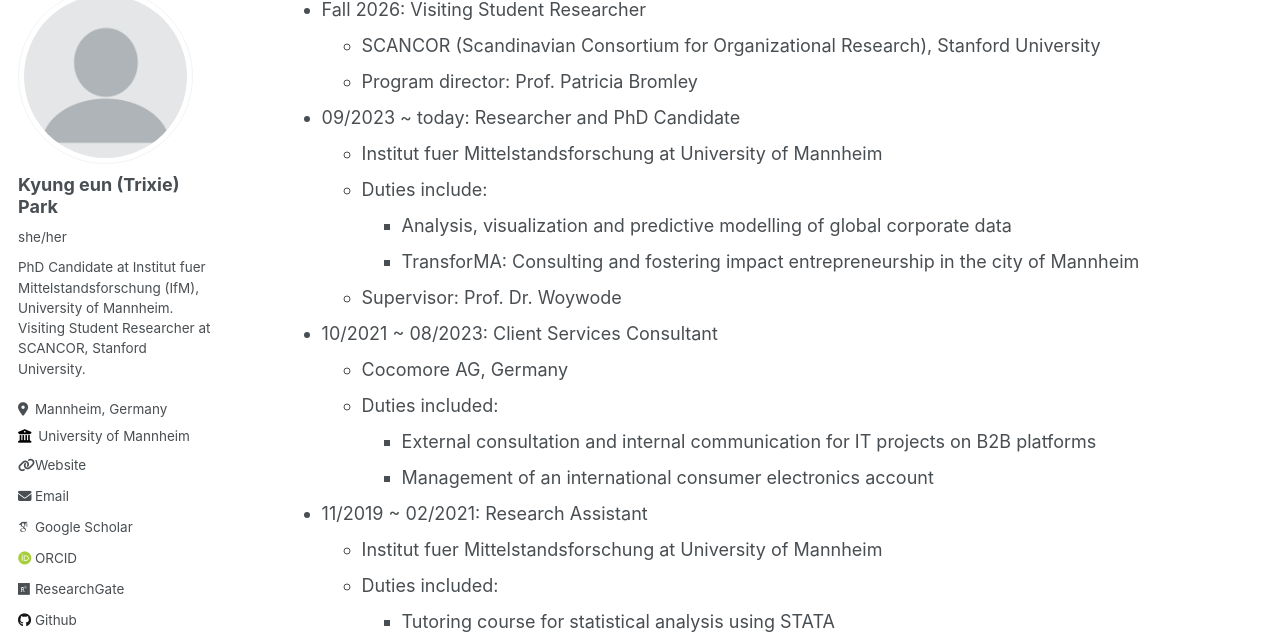
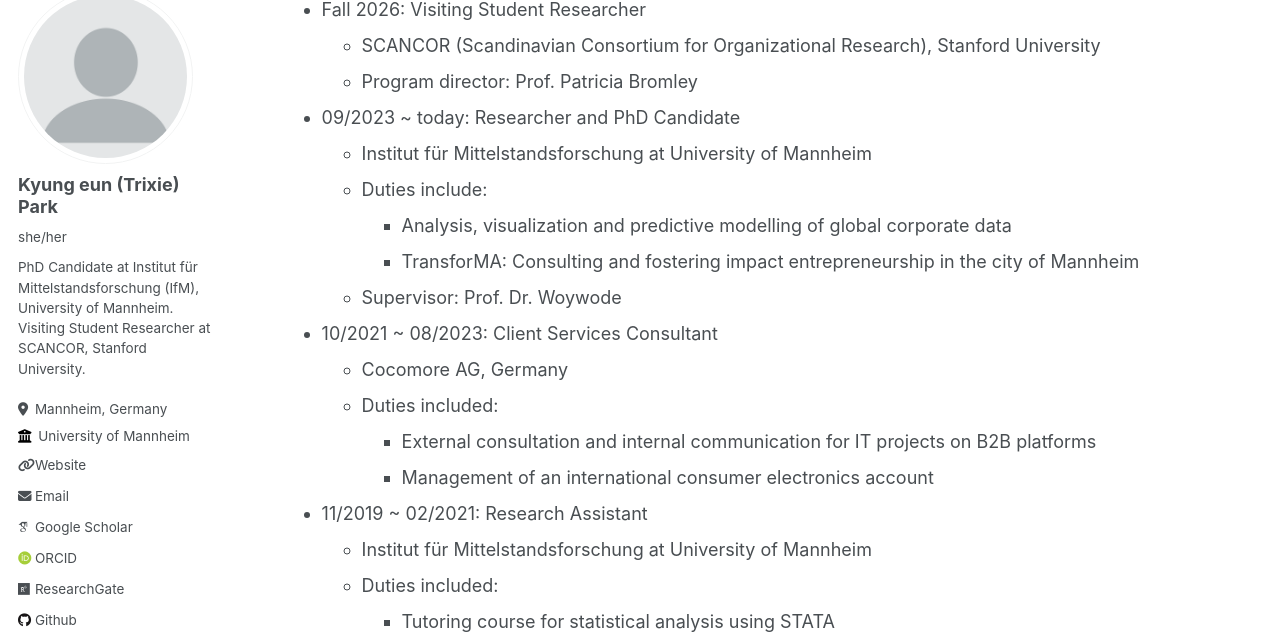
Before and after one commit to KyungEPark/KyungEPark.github.io, a Jekyll site: the page built from _pages/cv.md, in a window 1280 px wide and 900 px high, scrolled down 283 px. Shown: the part 117-760 px from the top of the window. Built offline with Jekyll 4.4.1, drawn with Linux system fonts in a browser that asks for light colours; some web fonts are replaced.

Commit message:
Use one consistent institute and chair name
The chair is the Chair of SME Research and Entrepreneurship; the MAN 770
entry had the words in the other order.

Use the German institute name throughout, with the correct umlaut:
"Institut für Mittelstandsforschung (IfM)" in the sidebar bio, the meta
description and both CV entries, replacing a mix of "Institut fuer
Mittelstandsforschung" and the English "Institute for SME Research".

Co-Authored-By: Claude Opus 5 (1M context) <noreply@anthropic.com>

```diff
--- a/_config.yml
+++ b/_config.yml
@@ -11,7 +11,7 @@ locale                   : "en-US"
 title                    : "Kyung eun (Trixie) Park"
 title_separator          : "-"
 name                     : &name "Kyung eun (Trixie) Park"
-description              : &description "PhD candidate at the Institute for SME Research (ifm), University of Mannheim. Research on top management team diversity, female entrepreneurship, and AI in entrepreneurship."
+description              : &description "PhD candidate at the Institut für Mittelstandsforschung (IfM), University of Mannheim. Research on top management team diversity, female entrepreneurship, and AI in entrepreneurship."
 url                      : https://KyungEPark.github.io
 baseurl                  : "" # the subpath of your site, e.g. "/blog"
 repository               : "KyungEPark/KyungEPark.github.io"
@@ -26,7 +26,7 @@ author:
   avatar           : "profile.png"
   name             : "Kyung eun (Trixie) Park"
   pronouns         : "she/her"
-  bio              : "PhD Candidate at Institut fuer Mittelstandsforschung (IfM), University of Mannheim. Visiting Student Researcher at SCANCOR, Stanford University."
+  bio              : "PhD Candidate at Institut für Mittelstandsforschung (IfM), University of Mannheim. Visiting Student Researcher at SCANCOR, Stanford University."
   location         : "Mannheim, Germany"
   employer         : "University of Mannheim"
   uri              : "https://www.uni-mannheim.de/en/ifm/about-us/team/kyung-eun-park/"
--- a/_pages/cv.md
+++ b/_pages/cv.md
@@ -23,7 +23,7 @@ Work experience
   * Program director: Prof. Patricia Bromley
 
 * 09/2023 ~ today: Researcher and PhD Candidate
-  * Institut fuer Mittelstandsforschung at University of Mannheim
+  * Institut für Mittelstandsforschung at University of Mannheim
   * Duties include:
     * Analysis, visualization and predictive modelling of global corporate data
     * TransforMA: Consulting and fostering impact entrepreneurship in the city of Mannheim
@@ -36,7 +36,7 @@ Work experience
     * Management of an international consumer electronics account
 
 * 11/2019 ~ 02/2021: Research Assistant
-  * Institut fuer Mittelstandsforschung at University of Mannheim
+  * Institut für Mittelstandsforschung at University of Mannheim
   * Duties included:
     * Tutoring course for statistical analysis using STATA
     * Research on CEO succession in family firms
```
Also changed, not shown: _teaching/fw2020man770tutor.md (+1 -1 lines).
